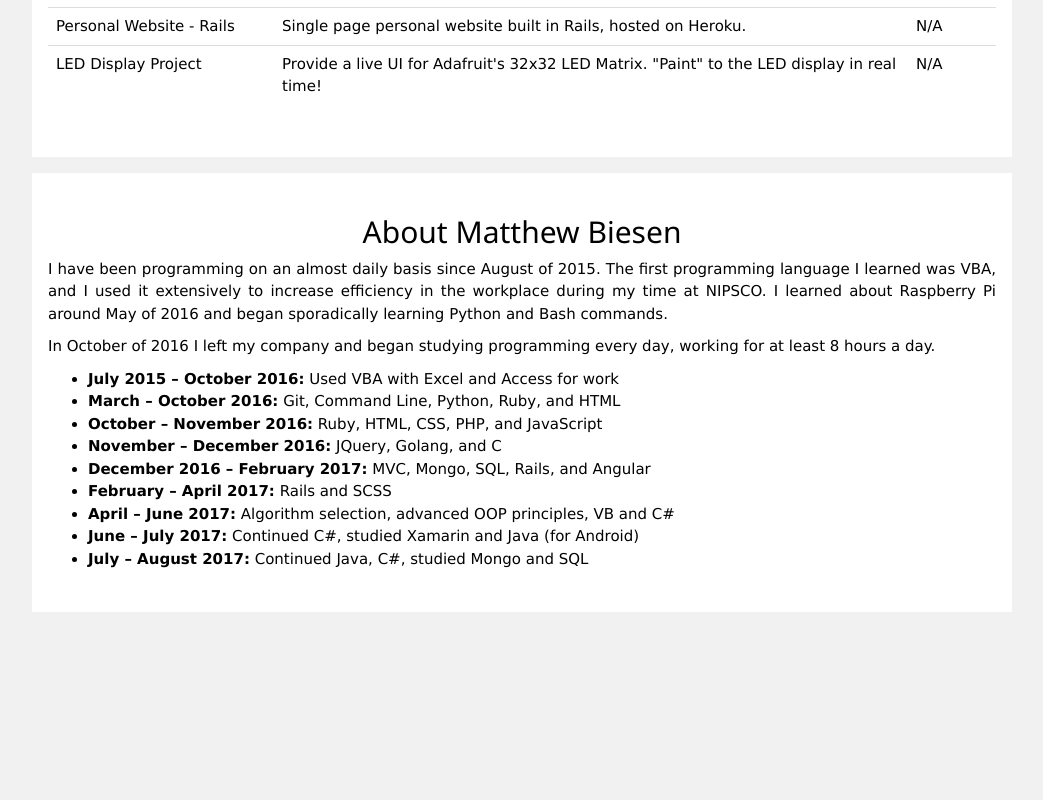
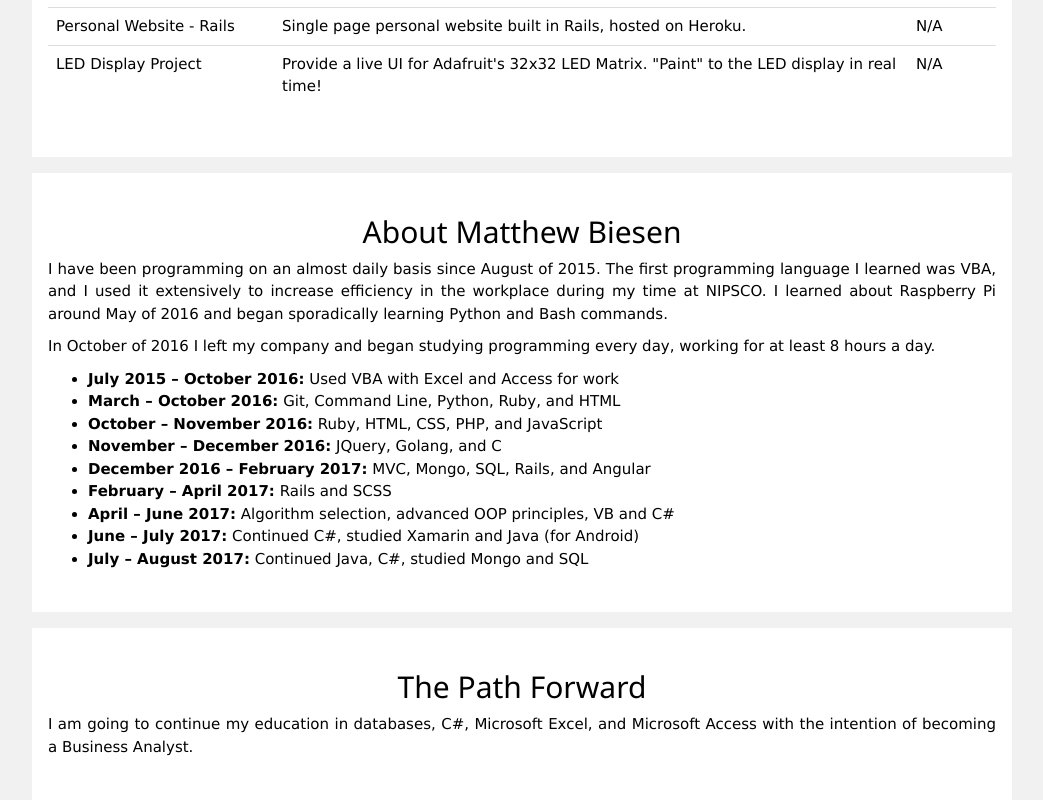
Before and after one commit to mabiesen/mabiesen.github.io, a plain HTML site: page index.html in a window 1280 px wide. Shown: the part 692-1492 px from the top of the page, without its empty margins (118-1161 px from the left). Before the commit the page ends 1304 px from the top, so only its background shows below. Drawn offline with nearby package versions, Linux system fonts and the light colour scheme.

Commit message:
Update index.html

```diff
--- a/index.html
+++ b/index.html
@@ -112,5 +112,15 @@
 			</div>
 		</div>
 	</div>
+	<div class="w3-container w3-content  w3-padding-32 w3-white w3-margin-top">
+		<div class="w3-row">
+			<div class="w3-col s12">
+				<h2 class="w3-center">The Path Forward</h2>
+				<p class="w3-justify">
+					I am going to continue my education in databases, C#, Microsoft Excel, and Microsoft Access with the intention of becoming a Business Analyst.
+				</p>
+			</div>
+		</div>
+	</div>
 
 </body>
```
